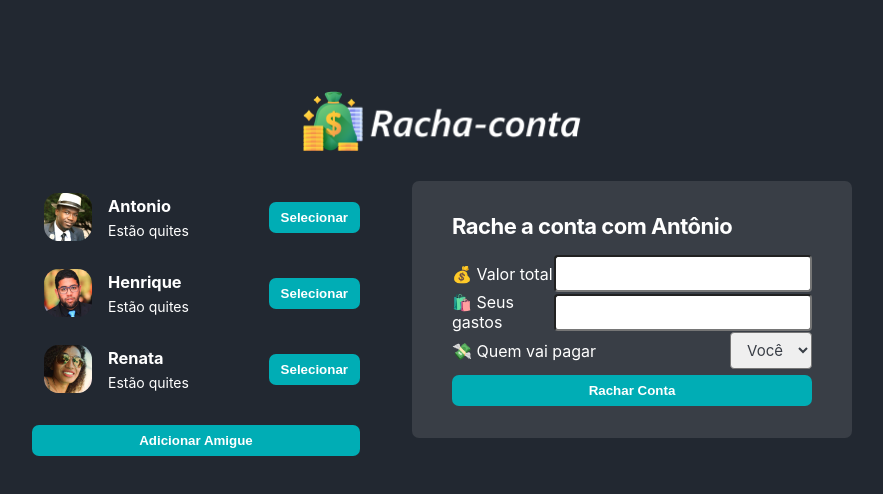
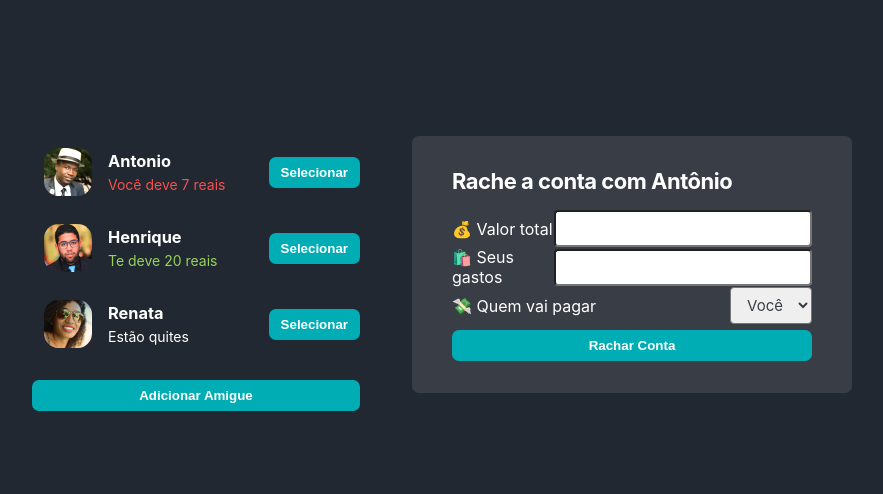
Before and after one commit to joaogabriel-fn/racha-conta, a React (Vite) app: page / in a window 1280 px wide. Shown: the top 494 px of the page, without its empty margins (198-1081 px from the left). Built offline with nearby package versions, Linux system fonts and the light colour scheme.

Commit message:
Dynamic balance message added

```diff
--- a/index.html
+++ b/index.html
@@ -3,7 +3,8 @@
   <head>
     <meta charset="UTF-8" />
     <meta name="viewport" content="width=device-width, initial-scale=1.0" />
-    <title>Boilerplate Vite + React</title>
+    <title>Racha-Conta</title>
+    <link rel="shortcut icon" href="imgs/favicon.png" type="image/x-icon" />
   </head>
   <body>
     <div data-js="root"></div>
--- a/src/app.jsx
+++ b/src/app.jsx
@@ -3,45 +3,50 @@ const initialFriends = [
     id: crypto.randomUUID(),
     name: 'Antonio',
     avatar: '/imgs/friends/antonio-48.jpg',
-    balance: +0,
-    displayMessage: 'Estão quites',
-    selected: false,
+    balance: -7,
   },
   {
     id: crypto.randomUUID(),
     name: 'Henrique',
     avatar: '/imgs/friends/henrique-48.jpg',
-    balance: +0,
-    displayMessage: 'Estão quites',
-    selected: false,
+    balance: +20,
   },
   {
     id: crypto.randomUUID(),
     name: 'Renata',
     avatar: '/imgs/friends/renata-48.jpg',
     balance: +0,
-    displayMessage: 'Estão quites',
-    selected: false,
   },
 ];
 
+const getMsgInfo = (balance) =>
+  balance < 0
+    ? { message: `Você deve ${Math.abs(balance)} reais`, color: 'red-debit' }
+    : balance > 0
+    ? { message: `Te deve ${balance} reais`, color: 'green-credit' }
+    : { message: `Estão quites`, color: 'white-neutral' };
+
 const App = () => (
   <>
-    <header className="header">
+    {/* <header className="header">
       <img src="/imgs/logo-racha-conta.png" alt="" />
-    </header>
+    </header> */}
 
     <main className="app">
       <aside className="sidebar">
         <ul>
-          {initialFriends.map((friend) => (
-            <li key={friend.id}>
-              <img src={friend.avatar} alt={`Avatar de ${friend.name}`} />
-              <h3>{friend.name}</h3>
-              <p>{friend.displayMessage}</p>
-              <button className="button">Selecionar</button>
-            </li>
-          ))}
+          {initialFriends.map((friend) => {
+            const { message, color } = getMsgInfo(friend.balance);
+
+            return (
+              <li key={friend.id}>
+                <img src={friend.avatar} alt={`Avatar de ${friend.name}`} />
+                <h3>{friend.name}</h3>
+                <p className={color}>{message}</p>
+                <button className="button">Selecionar</button>
+              </li>
+            );
+          })}
         </ul>
 
         <button className="button">Adicionar Amigue</button>
@@ -77,3 +82,54 @@ const App = () => (
 );
 
 export { App };
+
+// const App = () => (
+//   <>
+//     <header className="header">
+//       <img src="/imgs/logo-racha-conta.png" alt="" />
+//     </header>
+
+//     <main className="app">
+//       <aside className="sidebar">
+//         <ul>
+//           {initialFriends.map((friend) => (
+//             <li key={friend.id}>
+//               <img src={friend.avatar} alt={`Avatar de ${friend.name}`} />
+//               <h3>{friend.name}</h3>
+//               <p>{friend.displayMessage}</p>
+//               <button className="button">Selecionar</button>
+//             </li>
+//           ))}
+//         </ul>
+
+//         <button className="button">Adicionar Amigue</button>
+//       </aside>
+
+//       {true && (
+//         <form className="form-split-bill">
+//           <h2>Rache a conta com Antônio</h2>
+
+//           <label>
+//             💰 Valor total
+//             <input type="text" />
+//           </label>
+
+//           <label>
+//             🛍️ Seus gastos
+//             <input type="text" />
+//           </label>
+
+//           <label>
+//             💸 Quem vai pagar
+//             <select name="payer">
+//               <option value="me">Você</option>
+//               <option value="friend">Amigo</option>
+//             </select>
+//           </label>
+
+//           <button className="button">Rachar Conta</button>
+//         </form>
+//       )}
+//     </main>
+//   </>
+// );
```
